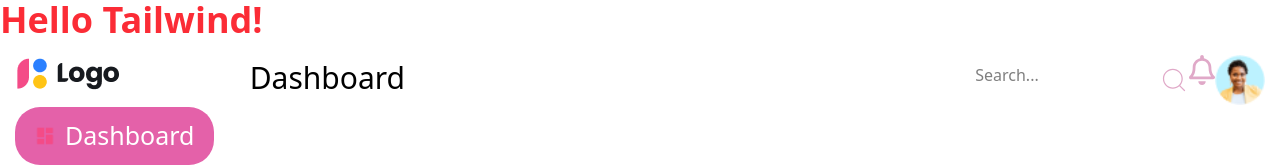
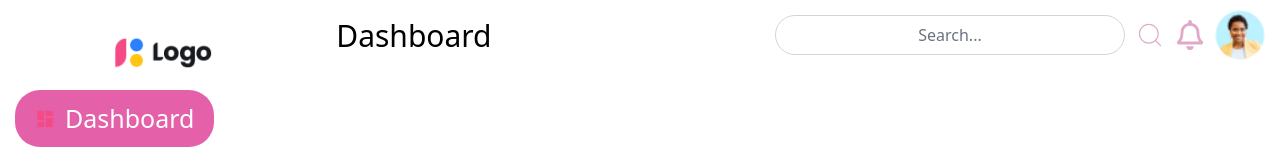
Before and after one commit to Chinhle0803/PTGDUD, a React (Vite) app in the folder tuan07/: page / in a window 1280 px wide. Shown: the top 167 px of the page. Built offline with nearby package versions, Linux system fonts and the light colour scheme; no server answers.

Commit message:
Css layout

```diff
--- a/tuan07/src/App.jsx
+++ b/tuan07/src/App.jsx
@@ -12,7 +12,6 @@ import './App.css'
 function App() {
   return (
     <div>
-      <h1 className="text-4xl text-red-500 font-bold">Hello Tailwind!</h1>
       <Routes>
         <Route path="/*" element={<Admin />}>
           <Route index element={<Dashboard />} />
--- a/tuan07/src/components/Admin.css
+++ b/tuan07/src/components/Admin.css
@@ -1,73 +1,125 @@
+/* src/Admin.css */
 .container {
   display: grid;
   grid-template-areas:
     "menu header"
     "menu content"
     "menu footer";
-
   grid-template-columns: 1fr 3fr;
   gap: 5px;
+  padding: 5px;
+  height: 100vh;
+}
 
-    padding: 5px;
-  }
 .container > div {
   background-color: rgba(255, 255, 255, 0.8);
   padding: 10px;
 }
+
 .container > div.header {
   grid-area: header;
   text-align: center;
-
   height: 60px;
 }
+
 .container > div.menu {
   grid-area: menu;
+}
 
+.container > div.menu > img {
+  width: 100px;
+  margin: 20px auto;
+  display: block;
+}
 
-  }
 .container > div.menu > ul {
   grid-area: menu;
   list-style: none;
+  padding: 0;
 }
+
 .container > div.menu > ul > li {
   font-size: 25px;
-    margin: 15px auto ;
+  margin: 15px auto;
 }
+
 .container > div.content {
   grid-area: content;
 }
+
 .container > div.footer {
   grid-area: footer;
 }
-  .hd-Menu{
+
+.hd-Menu {
   display: flex;
+  justify-content: space-between;
+  align-items: center;
+  height: 100%;
+}
 
-    /* height: 20px; */
+.hd-Menu h1 {
+  font-size: 30px;
+  margin: 0;
 }
-  .hd-menu-input{
+
+.hd-menu-input {
   display: flex;
-    justify-content: space-around;
-    margin-left: 450px;
+  justify-content: flex-end;
+  align-items: center;
+  gap: 10px;
   color: rgb(224, 169, 200);
 }
+
+.hd-menu-input input {
+  width: 350px;
+  height: 40px;
+  border-radius: 30px;
+  border: 1px solid #d1d5db;
+  text-align: center;
+  color: black;
+  padding: 0 15px;
+}
+
+.hd-menu-input input::placeholder {
+  color: #6b7280;
+}
+
+.hd-menu-input button {
+  background: none;
+  border: none;
+  cursor: pointer;
+}
+
+.hd-menu-input svg {
+  width: 30px;
+  height: 30px;
+  color: rgb(224, 169, 200);
+}
+
+.hd-menu-input img {
+  width: 50px;
+  height: 50px;
+  border-radius: 50%;
+}
+
 .nav-link {
   display: flex;
-    align-items: center; /* Căn chỉnh theo chiều dọc */
-    gap: 10px; /* Khoảng cách giữa hình và chữ */
-    text-decoration: none; /* Xóa gạch chân */
-    color: inherit; /* Giữ nguyên màu chữ */
-    padding: 10px 20px; /* Thêm padding để có không gian xung quanh */
-    border-radius: 25px; /* Tạo bo góc cho liên kết */
+  align-items: center;
+  gap: 10px;
+  text-decoration: none;
+  color: inherit;
+  padding: 10px 20px;
+  border-radius: 25px;
 }
 
 .nav-link img {
-    width: 20px; /* Chiều rộng ảnh */
-    height: 20px; /* Chiều cao ảnh */
+  width: 20px;
+  height: 20px;
 }
 
-/* Hiệu ứng khi item được chọn */
 .nav-link.active-nav {
-    background-color: rgb(228, 97, 169); /* Màu hồng khi chọn */
-    color: white; /* Đổi màu chữ sang trắng khi chọn */
-    border-radius: 25px; /* Đảm bảo viền bo tròn */
+  background-color: rgb(228, 97, 169);
+  color: white;
+  border-radius: 25px;
 }
```
Lines whose indentation alone changed are shown as unchanged.
